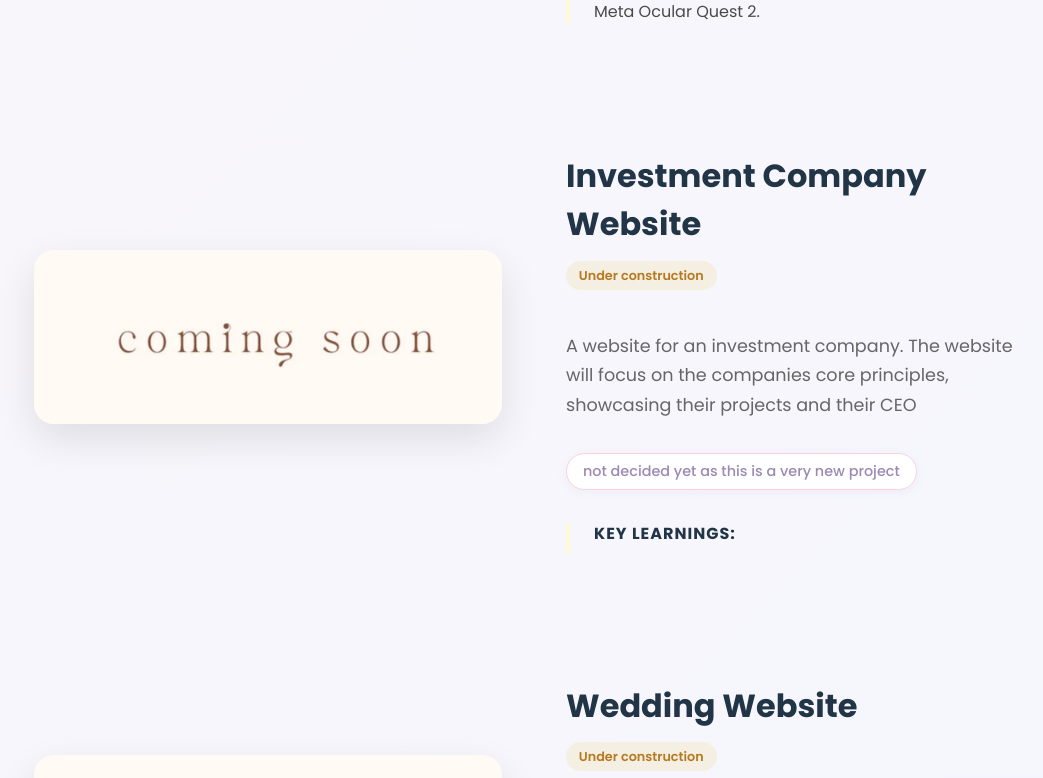
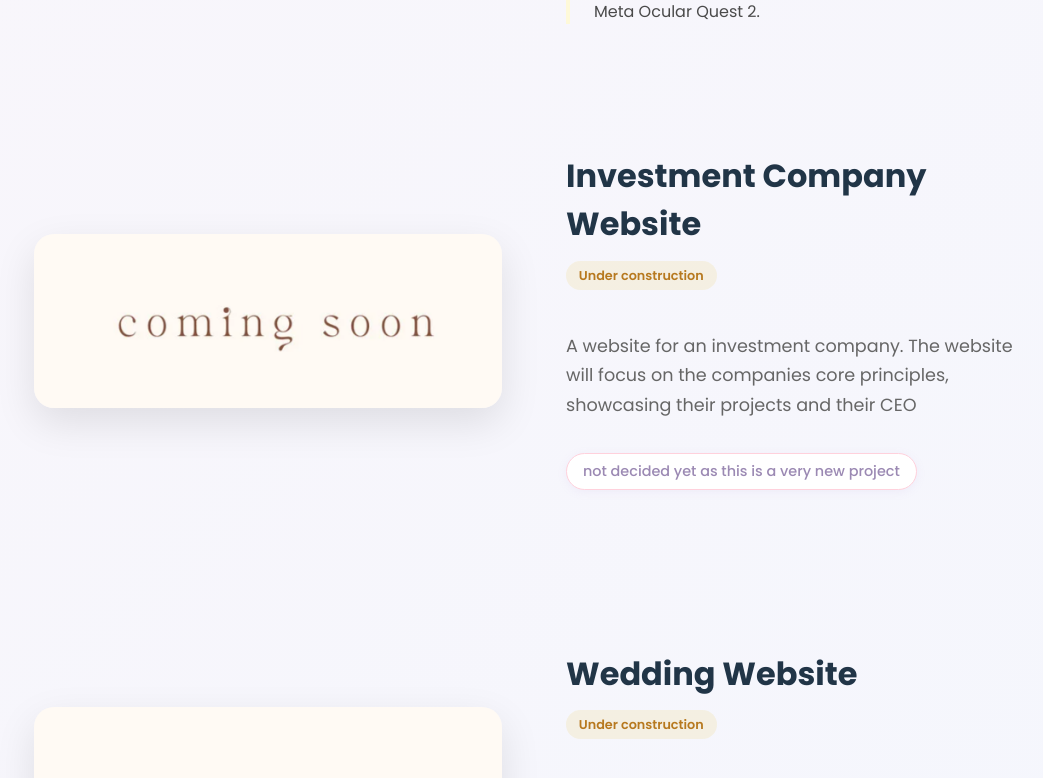
Before and after one commit to srishtr/portfolio, a React (Vite) app in the folder portfolio/: page / in a window 1280 px wide. Shown: the part 4430-5208 px from the top of the page, without its empty margins (106-1149 px from the left). Built offline with nearby package versions, Linux system fonts and the light colour scheme.

Commit message:
removing:  "engines": {     "node": "^20.19.0 || >=22.12.0"   }
  as vercel opposes a node.js version constraint.

```diff
--- a/portfolio/package.json
+++ b/portfolio/package.json
@@ -3,9 +3,6 @@
   "private": true,
   "version": "0.0.0",
   "type": "module",
-  "engines": {
-    "node": "^20.19.0 || >=22.12.0"
-  },
   "scripts": {
     "dev": "vite",
     "build": "vite build",
--- a/portfolio/src/components/Projects.jsx
+++ b/portfolio/src/components/Projects.jsx
@@ -86,10 +86,12 @@ const Projects = () => {
                                 ))}
                             </div>
 
-                            <div className="learnings">
-                                <span className="learnings-label">Key Learnings:</span>
-                                <p>{project.learned}</p>
-                            </div>
+                            {project.learned && (
+                                <div className="learnings">
+                                    <span className="learnings-label">Key Learnings:</span>
+                                    <p>{project.learned}</p>
+                                </div>
+                            )}
                         </div>
                     </motion.div>
                 ))}
```
